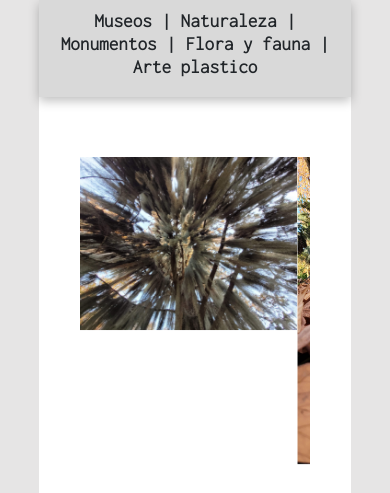
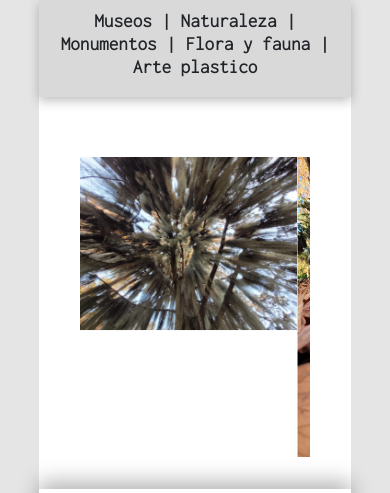
Before and after one commit to jesusre890/Fo, a plain HTML site: page pages/fo-art.html in a window 390 px wide. Shown: the part 252-745 px from the top of the page. Drawn offline with nearby package versions, Linux system fonts and the light colour scheme.

Commit message:
volvi a agregar cambios a foart con bootstrap

```diff
--- a/css/estilos.css
+++ b/css/estilos.css
@@ -356,6 +356,7 @@ p{
     margin:0 auto;
     margin-bottom: 2.5rem;
 }
+
 .carousel-item{
     width: 100%;
     height: 100%;
@@ -364,6 +365,7 @@ p{
     object-fit: cover;
     object-position: center;
 }
+
 .carousel-item img{
     object-fit: cover;
     object-position: center;
@@ -382,6 +384,13 @@ p{
     }
 }
 
+.carousel-inner{
+    width: 80%;
+    height: 700px;
+    margin:0 auto;
+    margin-bottom: 2rem;
+}
+
 @media screen and (max-width:1080px){
     .fondoFoart{
         grid-template-columns: 1fr;
@@ -398,6 +407,21 @@ p{
     .fotoArt{
         width: 100%;
         height: 100%;
+    }
+
+    .carousel-item{
+        width: 100%;
+        height: 100%;
+        margin-bottom: 2rem;
+        object-fit: cover;
+        object-position: center;
+    }
+
+    .carousel-inner{
+        width: 80%;
+        height: 300px;
+        margin:0 auto;
+        margin-bottom: 2rem;
     }
 }
 
```
